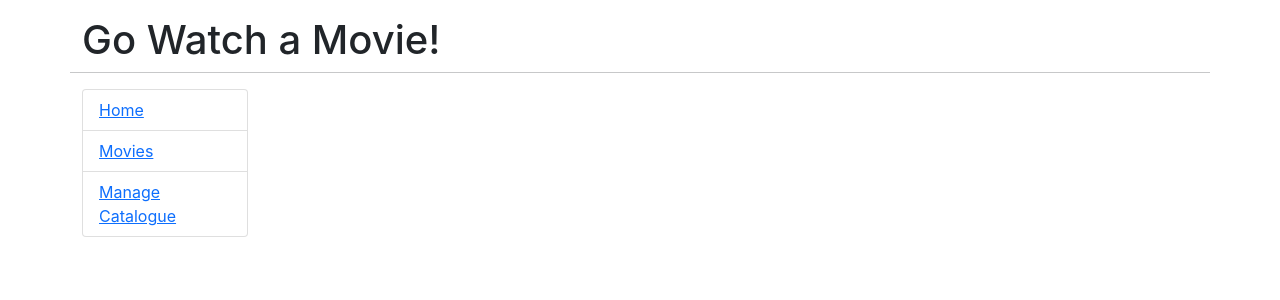
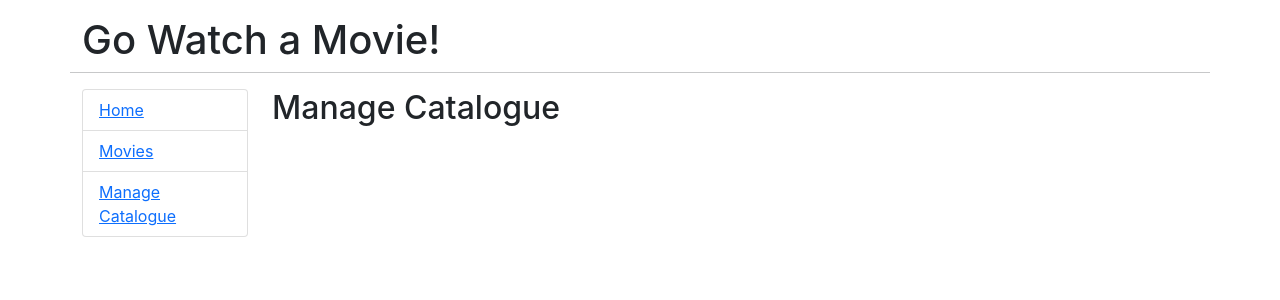
Before and after one commit to XixianWasTaken/Movies_Application, a React (Create React App) app: page /#/admin in a window 1280 px wide. Shown: the top 300 px of the page. Built offline with nearby package versions, Linux system fonts and the light colour scheme.

Commit message:
Front Build

```diff
--- a/package.json
+++ b/package.json
@@ -8,6 +8,7 @@
     "@testing-library/user-event": "^13.5.0",
     "react": "^17.0.2",
     "react-dom": "^17.0.2",
+    "react-router-dom": "^6.2.1",
     "react-scripts": "5.0.0",
     "web-vitals": "^2.1.4"
   },
--- a/src/App.js
+++ b/src/App.js
@@ -1,40 +1,47 @@
-import React, {Fragment} from "react";
+import React, { Fragment } from "react"
+import { HashRouter as Router, Routes, Route, Link } from 'react-router-dom'
+import Movies from "./components/Movies"
+import Home from "./components/Home"
+import Admin from "./components/Admin"
 
-function App() {
+export default function App() {
   return (
-    <div className = "container">
-      <div className = "row">
+    <Router>
+      <div className="container">
+        <div className="row">
           <h1 className="mt-3">
             Go Watch a Movie!
           </h1>
-        <hr className = "mb-3"></hr>
+          <hr className="mb-3"></hr>
         </div>
 
-      <div className ="row">
+        <div className="row">
           <div className='col-md-2'>
             <nav>
 
               <ul className='list-group'>
                 <li className='list-group-item'>
-                <a href='/'>Home</a>
+                  <Link to="/">Home</Link>
                 </li>
                 <li className='list-group-item'>
-                <a href='/movies'>Movies</a>
+                  <Link to="/movies">Movies</Link>
                 </li>
                 <li className='list-group-item'>
-                <a href='/admin'>Manage Catalogue</a>
+                  <Link to="/admin">Manage Catalogue</Link>
                 </li>
               </ul>
-
             </nav>
-        </div>
           </div>
 
           <div className='col-md-10'>
-
+            <Routes>
+              <Route exact path="/movies" element={<Movies />} />
+              <Route exact path="/admin" element={<Admin />} />
+              <Route exact path="/" element={<Home />} />
+            </Routes>
           </div>
         </div>
+      </div>
+    </Router>
   );
 }
-
-export default App;
--- /dev/null
+++ b/src/components/Admin.js
@@ -0,0 +1,10 @@
+import React, {Component} from "react";
+
+export default class Admin extends Component {
+
+    render() {
+        return (
+            <h2>Manage Catalogue</h2>
+        )
+    }
+}
--- /dev/null
+++ b/src/components/Home.js
@@ -0,0 +1,10 @@
+import React, {Component} from "react";
+
+export default class Home extends Component {
+
+    render() {
+        return (
+            <h2>Home</h2>
+        )
+    }
+}
--- /dev/null
+++ b/src/components/Movies.js
@@ -0,0 +1,10 @@
+import React, {Component} from "react";
+
+export default class Movies extends Component {
+
+    render() {
+        return (
+            <h2>Choose a movie</h2>
+        )
+    }
+}
```
Also changed, not shown: 1 other file (tests, documents, lock files or other folders). Lines whose indentation alone changed are shown as unchanged.
